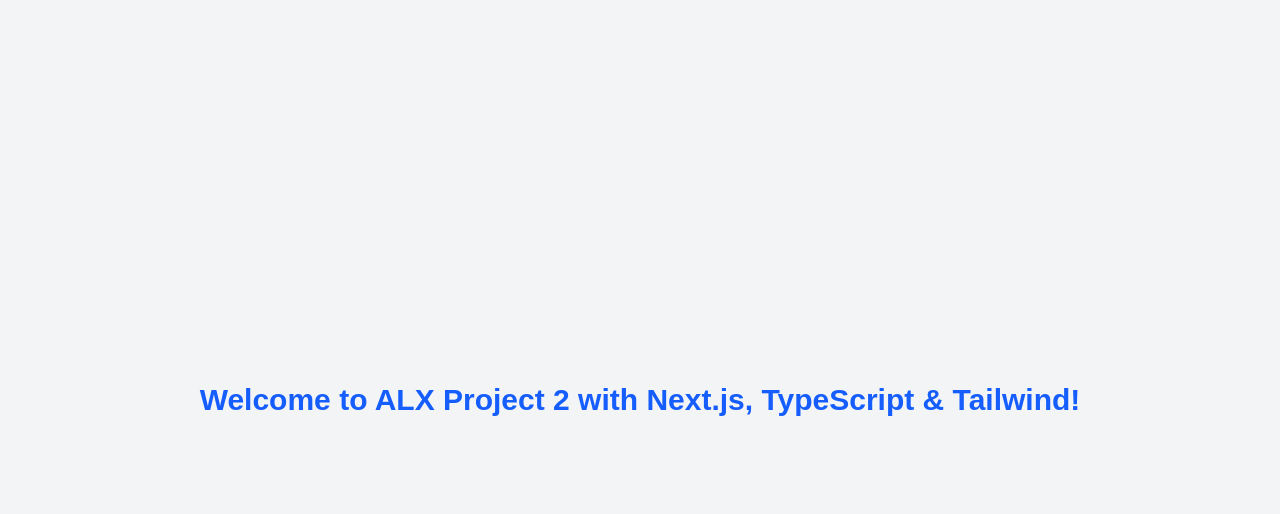
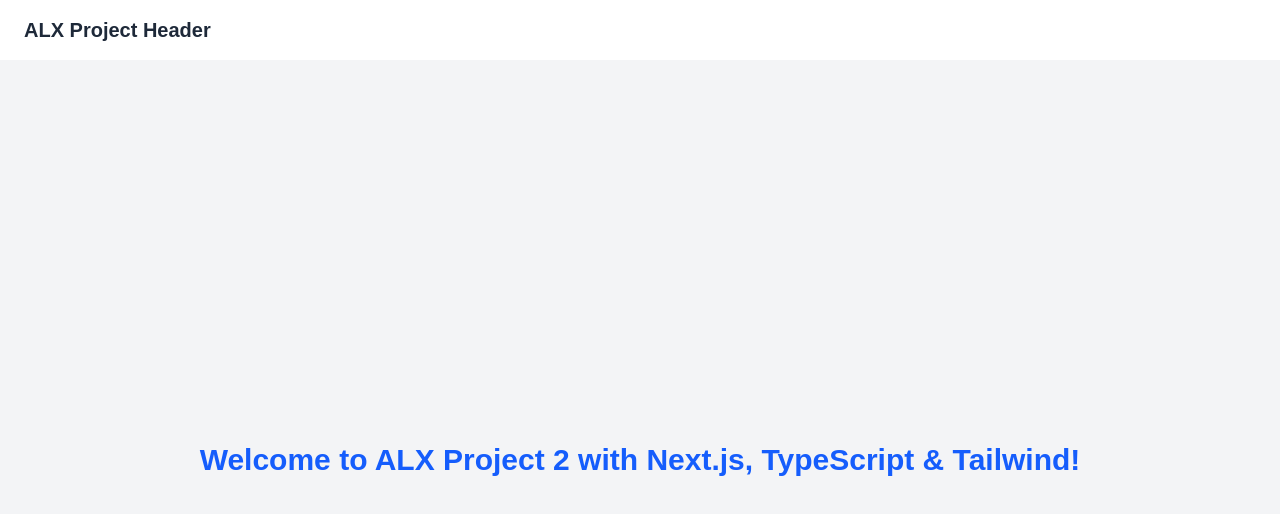
Before and after one commit to BlessmanJay/alx-project-0x02-setup, a Next.js app in the folder alx-project-0x02/: page / in a window 1280 px wide. Shown: the top 514 px of the page. Built offline with nearby package versions, Linux system fonts and the light colour scheme.

Commit message:
Add content to Header.tsx

```diff
--- a/alx-project-0x02/components/layout/Header.tsx
+++ b/alx-project-0x02/components/layout/Header.tsx
@@ -0,0 +1,13 @@
+import React from "react";
+
+const Header: React.FC = () => {
+  return (
+    <header className="bg-white shadow-md py-4 px-6">
+      <h1 className="text-xl font-semibold text-gray-800">
+        ALX Project Header
+      </h1>
+    </header>
+  );
+};
+
+export default Header;
--- a/alx-project-0x02/pages/index.tsx
+++ b/alx-project-0x02/pages/index.tsx
@@ -1,6 +1,7 @@
 import Image from "next/image";
 import { Geist, Geist_Mono } from "next/font/google";
 import Head from "next/head";
+import Header from "@/components/layout/Header";
 
 export default function Home() {
   return (
@@ -8,6 +9,7 @@
       <Head>
         <title>Welcome | ALX Project</title>
       </Head>
+      <Header />
       <main className="flex items-center justify-center min-h-screen bg-gray-100">
         <h1 className="text-3xl font-bold text-blue-600">
           Welcome to ALX Project 2 with Next.js, TypeScript & Tailwind!
```
Also changed, not shown: 1 other file (tests, documents, lock files or other folders).
